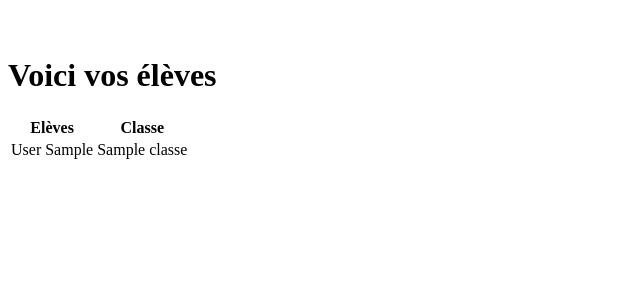
After one commit to Neirox3301/devsecops_intranet, a Flask app: page /teacher_dashboard/students in a window 1280 px wide. The commit adds this page. Shown: the top 300 px of the page, without its empty margins (0-640 px from the left). Run offline with Flask 3, Linux system fonts and the light colour scheme; a user stored in the database is signed in; tables that the repository leaves empty hold one stand-in row (values such as "Sample post"); parts of the project's set-up code (start-up, migrations or seed data) failed here and were passed over; some libraries are stand-ins or nearby versions.

Commit message:
teacher student_display

```diff
--- a/app/routes/teacher_routes.py
+++ b/app/routes/teacher_routes.py
@@ -192,10 +192,20 @@ def display_messagerie():
     return render_template('teacher_templates/messagerie.html',csrf_token=generate_csrf())
 
 
-@teacher_dashboard_blueprint.route('/teacher_dashboard/eleves')
+@teacher_dashboard_blueprint.route('/teacher_dashboard/students')
 @login_required
-def display_eleves():
-    return render_template('teacher_templates/eleves.html', csrf_token=generate_csrf())
+def display_students():
+
+    teacherclasses = TeacherClass.query.filter_by(teacher_id=current_user.id).all()
+    classes = [Class.query.filter_by(id=tc.class_id).first() for tc in teacherclasses]
+
+    students = []
+    for class_ in classes:
+        students.extend(Student.query.filter_by(class_id=class_.id).all())
+
+    student_dict = [{'id': student.id, 'name': f'{student.last_name} {student.first_name}', 'class_name': Class.query.filter_by(id=student.class_id).first().class_name} for student in students]
+
+    return render_template('teacher_templates/teacher_students.html', students=student_dict)
 
 
 @teacher_dashboard_blueprint.route('/teacher_dashboard/settings')
--- a/app/templates/teacher_templates/teacher_dashboard.html
+++ b/app/templates/teacher_templates/teacher_dashboard.html
@@ -35,7 +35,7 @@
                     </a>
                 </div>
                 <div class="menu-part">
-                    <a href="{{ url_for('teacher_dashboard.display_eleves') }}">
+                    <a href="{{ url_for('teacher_dashboard.display_students') }}">
                         <button>
                             <img src="{{ url_for('static', filename='svg/teachers.svg') }}" alt="Élèves">
                             <h3>Élèves</h3>
--- /dev/null
+++ b/app/templates/teacher_templates/teacher_students.html
@@ -0,0 +1,35 @@
+<!DOCTYPE html>
+<html lang="en">
+<head>
+    <meta charset="UTF-8">
+    <meta name="viewport" content="width=device-width, initial-scale=1.0">
+    <title>Elèves</title>
+</head>
+<body>
+    <a class="return-button" href="{{ url_for('dashboard.student_dashboard') }}">
+        <img src="{{ url_for('static', filename='svg/arrow_back.svg') }}" alt="-> Dashboard">
+    </a>
+
+    <div class="dashboard">
+        <div class="island">
+            <h1>Voici vos élèves</h1>
+        </div>
+
+        <div class="menu">
+            <table>
+                <tr>
+                    <th>Elèves</th>
+                    <th>Classe</th>
+                </tr>
+                {% for student in students %}
+                    <tr>
+                        <td>{{ student.name }}</td>
+                        <td>{{ student.class_name }}</td>
+                    </tr>
+                {% endfor %}
+            </table>
+        </div>
+    </div>
+
+</body>
+</html>
```
